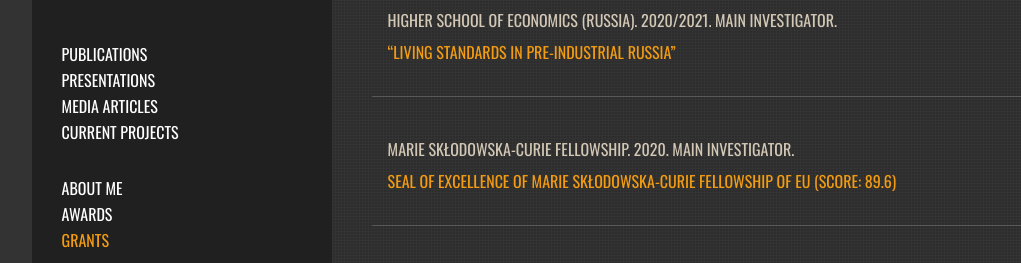
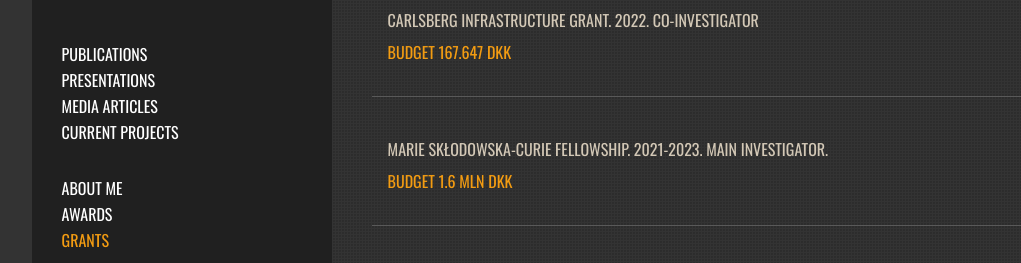
Before and after one commit to quterma/KES-portfolio, a website: page grants.html in a window 1280 px wide. Shown: the part 115-378 px from the top of the page, without its empty margins (58-1079 px from the left). Drawn offline with nearby package versions, Linux system fonts and the light colour scheme.

Commit message:
24012022 updates

```diff
--- a/grants.html
+++ b/grants.html
@@ -73,6 +73,22 @@
 
 			<main class="main">
 				<h2 class="main__subtitle">Grants</h2>
+    <!-- Grant -->
+				<section class="current-section">
+					<div class="award-section__title">
+						<p class="aboutme__citation white">Carlsberg Infrastructure grant. 2022. Co-Investigator</p>
+						<p class="aboutme__citation mt1">Budget 167.647 DKK</p>
+					</div>
+				</section>
+
+    <!-- Grant -->
+				<section class="current-section">
+					<div class="award-section__title">
+						<p class="aboutme__citation white">Marie Skłodowska-Curie fellowship. 2021-2023. Main Investigator.</p>
+						<p class="aboutme__citation mt1">Budget 1.6 mln DKK</p>
+					</div>
+				</section>
+
 				<!-- Grant -->
 				<section class="current-section">
 					<div class="award-section__title">
--- a/js/KES.json
+++ b/js/KES.json
@@ -407,7 +407,7 @@
 			"journal": "accepted in The Economic History Review",
 			"year": "2021",
 			"rest": "Working paper version pdf.",
-			"journalLink": "https://onlinelibrary.wiley.com/doi/10.1111/ehr.13114",
+			"journalLink": "https://onlinelibrary.wiley.com/doi/full/10.1111/ehr.13114",
 			"fileLink": "./docs/Peer_Pressure_The_Puzzle_of_Tax_Complian.pdf",
 			"type": "review"
 		},
```
Also changed, not shown: index.html (+1 -1 lines), 2 other files.
